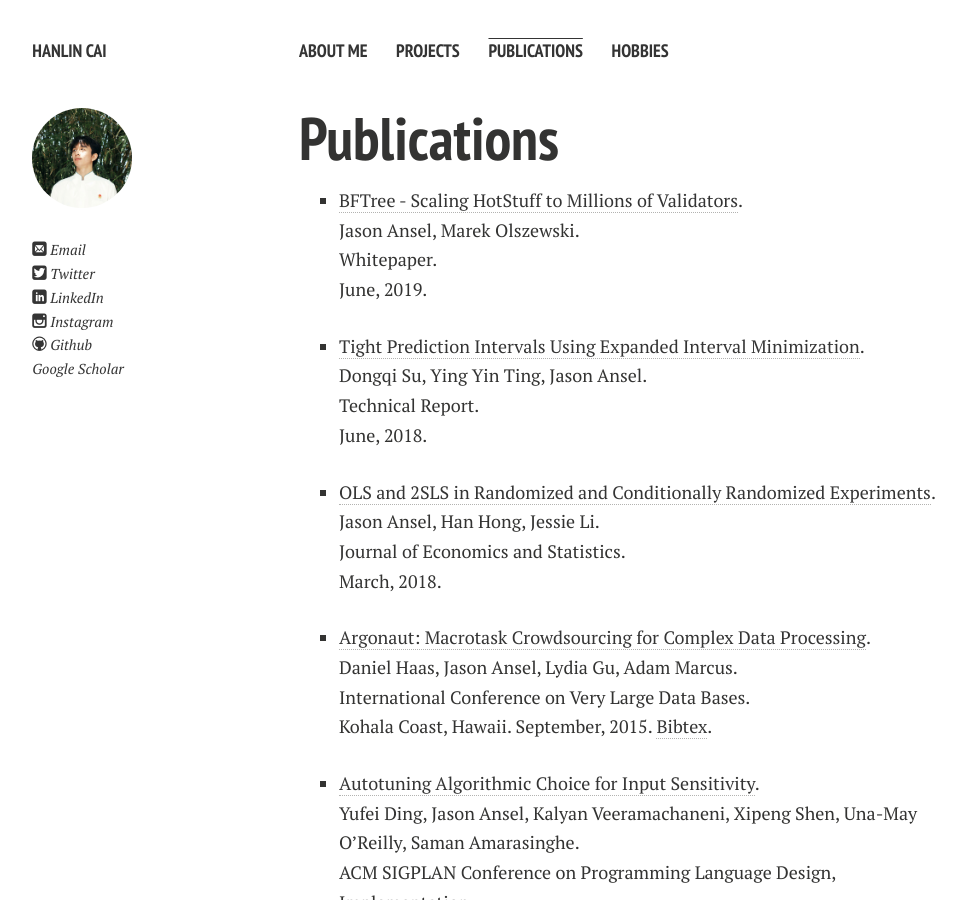
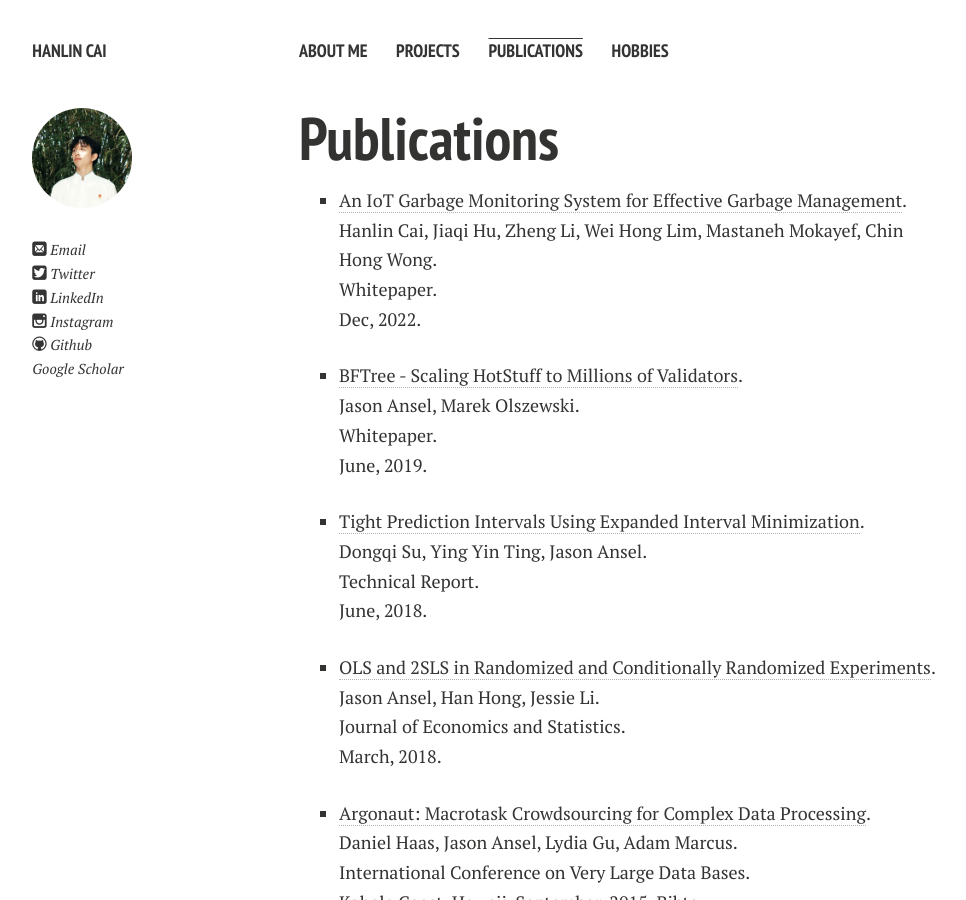
Before and after one commit to GuangLun2000/GuangLun2000.github.io, a Jekyll site: the page built from publications.md, in a window 1280 px wide and 900 px high. Shown: the whole window, without its empty margins (21-987 px from the left). Built offline with Jekyll 4.4.1, drawn with Linux system fonts in a browser that asks for light colours; nearby versions of some CDN libraries; a style sheet for code colours, icons or effects is not loaded.

Commit message:
update pub.

```diff
--- a/publications.md
+++ b/publications.md
@@ -4,6 +4,13 @@ layout: page
 permalink: /publications/index.html
 title: Publications
 pubs:
+  - author: "Hanlin Cai, Jiaqi Hu, Zheng Li, Wei Hong Lim, Mastaneh Mokayef, Chin Hong Wong"
+    title: "An IoT Garbage Monitoring System for Effective Garbage Management"
+    month: "Dec"
+    year: "2022"
+    booktitle: "Whitepaper"
+    url: "https://caihanlin.com/mypaper/2022cenim.pdf"
+
   - author: "Jason Ansel, Marek Olszewski"
     title: "BFTree - Scaling HotStuff to Millions of Validators"
     month: "June"
```
Also changed, not shown: 4 other files.
